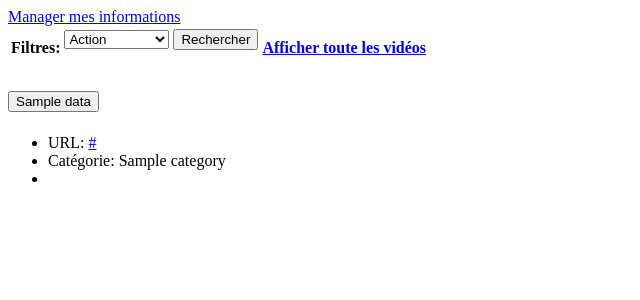
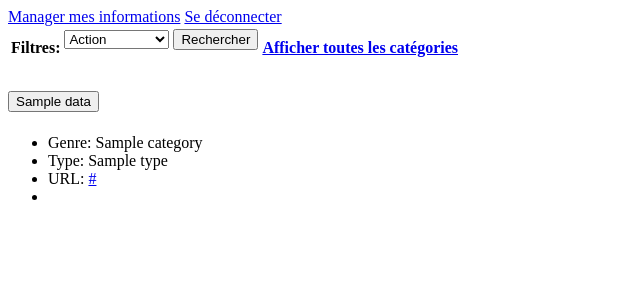
Before and after one commit to cyrilmarceau/Videos_manager, a PHP site: template view/home/home.php in a window 1280 px wide. Shown: the top 300 px of the page, without its empty margins (0-640 px from the left). Run offline with PHP 8.4, Linux system fonts and the light colour scheme; the template is opened without the code that fills it: most values are stand-ins (such as "Sample title", 1, 10 or a date in 2020); lists and menus that the app fills with data are empty.

Commit message:
fix: session id

```diff
--- a/libraries/controllers/EditDatas.php
+++ b/libraries/controllers/EditDatas.php
@@ -67,7 +67,6 @@
 
 
                 if (isset($_POST['submit'])) {
-                    var_dump($_POST);
                     if($this->model->updateDatasFromEditForm($name_input, $url_input, $category_input, $type_input, $timing_input, $season_input, $episode_input, $id)){
                         \Http::redirect("index.php?controller=home&task=renderAll");
                     }
--- a/libraries/controllers/Manager.php
+++ b/libraries/controllers/Manager.php
@@ -30,5 +30,11 @@ namespace Controllers;
             $this->model->delete($id);
             \Http::redirect("index.php?controller=home&task=renderAll");
         }
+
+        public function destroySession(): void
+        {
+            session_destroy();
+            \Http::redirect("index.php?controller=login&task=showForm");
+        }
     }
 ?>
--- a/libraries/models/Home.php
+++ b/libraries/models/Home.php
@@ -6,11 +6,5 @@
 
         protected $table = 'videos';
         protected $name = '*';
-
-        // public function getVideos(): array {
-        //     $series = $this->getTable();
-        //     return $series;
-        // }
-
     }
 ?>
--- a/libraries/models/Login.php
+++ b/libraries/models/Login.php
@@ -16,12 +16,12 @@
             $query = $this->pdo->prepare('SELECT * FROM users WHERE email = :emailByParameter');
             $query->execute([
                 'emailByParameter' => $emailByParameter,
-                ]);
+            ]);
 
             $row = $query->fetch();
             $password = password_verify($passByParameter, $row['pass']);
             if($password) {
-                $_SESSION['id'] = $this->getIdUser();
+                $_SESSION['id'] = $this->getIdUser($emailByParameter);
                 return true;
             } else {
                 return false;
--- a/view/home/home.php
+++ b/view/home/home.php
@@ -4,7 +4,11 @@
 ?>
 
 
-<a class="btn btn-outline-primary m-4" href="index.php?controller=manager&task=renderAll">Manager mes informations</a>
+<div>
+    <a class="btn btn-outline-primary m-4" href="index.php?controller=manager&task=renderAll">Manager mes informations</a>
+    <a class="btn btn-outline-primary m-4" href="index.php?controller=manager&task=destroySession">Se déconnecter</a>
+</div>
+
 
 <table class="table table-striped">
     <thead>
@@ -30,7 +34,7 @@
             </form>
         </th>
         <th class="align-middle" scope="col">
-            <a class="btn btn-outline-secondary" href="index.php?controller=home&task=renderAll">Afficher toute les vidéos</a>
+            <a class="btn btn-outline-secondary" href="index.php?controller=home&task=renderAll">Afficher toutes les catégories</a>
         </th>
         </tr>
     </thead>
@@ -49,13 +53,15 @@
             <div id="<?= 'id' . $data['id'] ?>" class="collapse show" aria-labelledby="headingOne" data-parent="#accordion">
                 <div class="card-body">
                     <ul class="list-group list-group-flush">
+
+                        <li class="list-group-item">Genre: <?= $data['category'] ?></li>
+                        <li class="list-group-item">Type: <?= $data['type'] ?></li>
+
                         <li class="list-group-item"> URL:
                                 <a href="<?= $data['url'] ?>">
                                     <?= $data['url'] ?>
                                 </a>
                         </li>
-                        <li class="list-group-item">Catégorie: <?= $data['category'] ?></li>
-
 
                             <?php if($data['type'] == 'serie'): ?>
                                 <li class="list-group-item">
--- a/view/manager/edit.php
+++ b/view/manager/edit.php
@@ -27,7 +27,7 @@
                 <option <?= $data['category'] === 'anime' ? 'selected' : null ?> value="anime">Animé</option>
                 <option <?= $data['category'] === 'comedie' ? 'selected' : null ?> value="comedie">Comédie</option>
                 <option <?= $data['category'] === 'documentaire' ? 'selected' : null ?> value="documentaire">Documentaire</option>
-                <option <?= $data['category'] === 'policier' ? 'selected' : null ?> value="policer">Policier</option>
+                <option <?= $data['category'] === 'policier' ? 'selected' : null ?> value="policier">Policier</option>
                 <option <?= $data['category'] === 'horreur' ? 'selected' : null ?> value="horreur">horreur</option>
             </select>
         </div>
```
Also changed, not shown: libraries/models/Model.php (+6 -4 lines).
